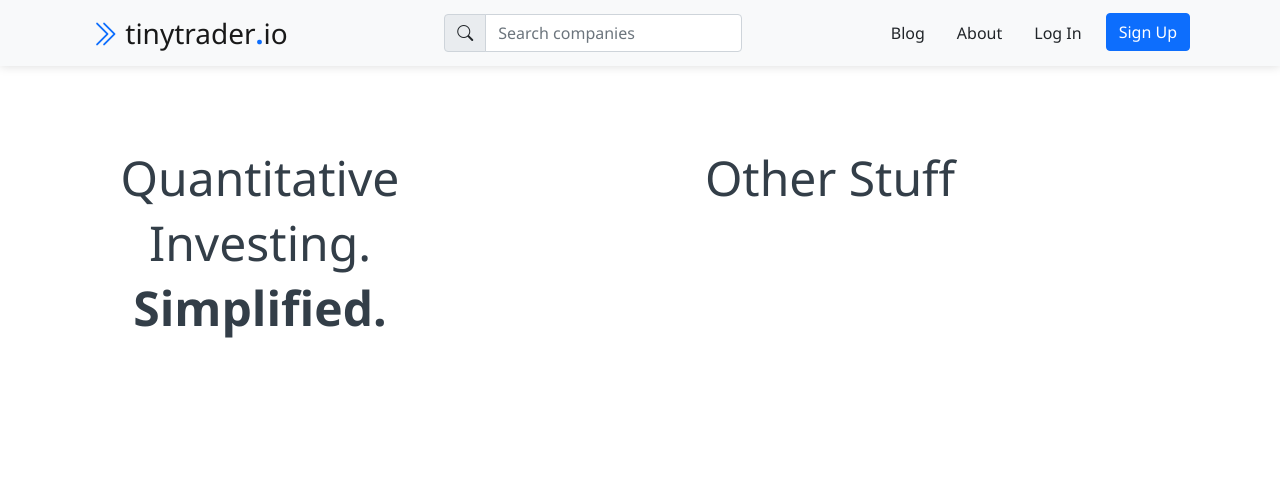
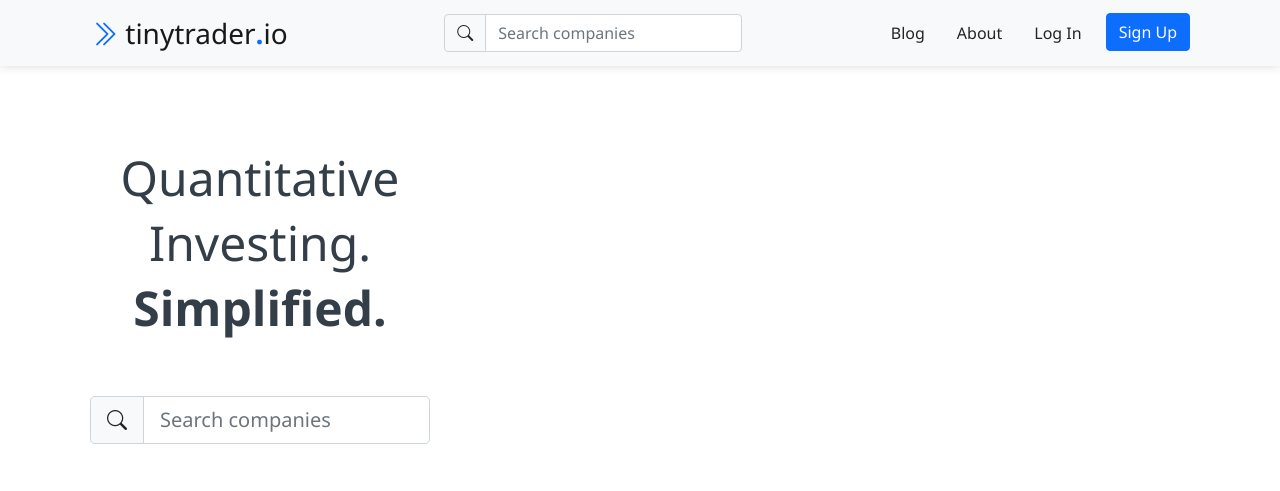
Before and after one commit to mattcullenmeyer/tinytrader, a Django app: page / in a window 1280 px wide. Shown: the top 491 px of the page. Run offline with Django 3.2, Linux system fonts and the light colour scheme.

Commit message:
added search to home page

```diff
--- a/templates/_base.html
+++ b/templates/_base.html
@@ -34,11 +34,8 @@
 
           <form class="d-flex ms-auto px-2 py-1">
             <div class="input-group">
-              <span class="input-group-text">
-                <i class="bi-search"></i>
-              </span>
-
-              <input class="form-control" type="search" placeholder="Search companies" aria-label="Search">
+              <span class="input-group-text bg-transparent bi-search"></span>
+              <input id="nav-search" class="form-control" type="search" placeholder="Search companies" aria-label="Search">
             </div>
           </form>
 
@@ -67,11 +64,8 @@
       </div>
     </nav>
 
-
-  <div class="container">
-    {% block content %}
-    {% endblock content %}
-  </div>
+  {% block content %}
+  {% endblock content %}
 
   <!-- JavaScript -->
   <script src="https://cdn.jsdelivr.net/npm/bootstrap@5.0.1/dist/js/bootstrap.bundle.min.js" integrity="sha384-gtEjrD/SeCtmISkJkNUaaKMoLD0//ElJ19smozuHV6z3Iehds+3Ulb9Bn9Plx0x4" crossorigin="anonymous"></script>
--- a/templates/pages/home.html
+++ b/templates/pages/home.html
@@ -9,19 +9,33 @@
 
 {% block content %}
 
+<div class="bg-transparent">
+  <div class="container">
     <div class="row">
       <div class="col-sm-4">
         <h1 class="h1-title">
           Quantitative Investing.
           <span class="h1-strong">Simplified.</span>
         </h1>
+
+        <form class="px-2 py-5">
+          <div class="input-group input-group-lg">
+            <span class="input-group-text bg-light bi-search"></span>
+            <input id="body-search" class="form-control" type="search" placeholder="Search companies" aria-label="Search">
+          </div>
+        </form>
+
       </div>
 
       <div class="col-sm-8">
         <h1 class="h1-title">
-      Other Stuff
+
         </h1>
       </div>
     </div>
+  </div>
+</div>
+
+
 
 {% endblock content %}
```
Lines whose indentation alone changed are shown as unchanged.
